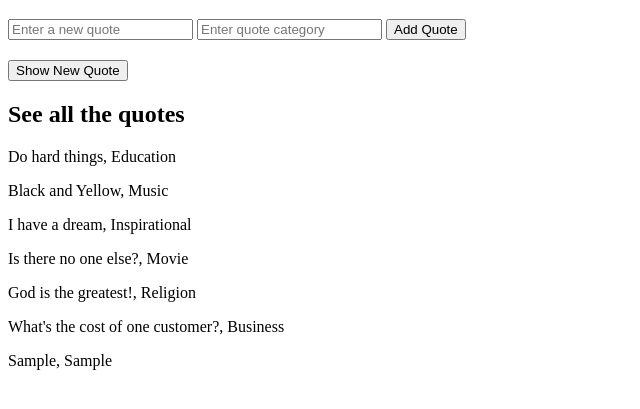
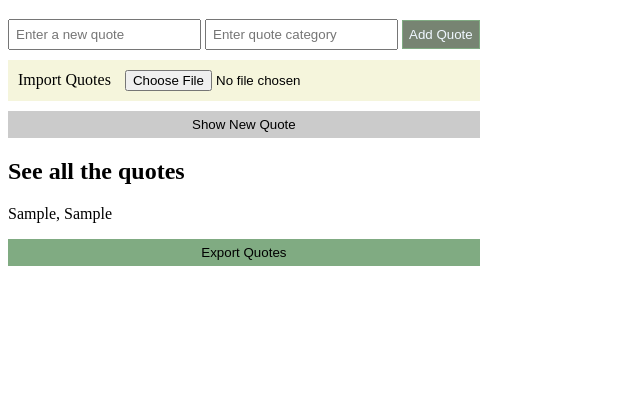
Before and after one commit to TheMSFlow/alx_fe_javascript, a plain HTML site: page dom-manipulation/index.html in a window 1280 px wide. Both pictures are taken after typing "Sample", "Sample" into the empty fields and a click on the button "Add Quote". Shown: the part 61-470 px from the top of the page, without its empty margins (0-640 px from the left). Drawn offline with Linux system fonts and the light colour scheme.

Commit message:
Finished task 1

```diff
--- a/dom-manipulation/index.html
+++ b/dom-manipulation/index.html
@@ -5,18 +5,21 @@
   <meta name="viewport" content="width=device-width, initial-scale=1.0">
   <title>Dynamic Quote Generator</title>
 </head>
-<body>
+<body style="width: fit-content;">
   <h1>Dynamic Quote Generator</h1>
   <div id="quoteDisplay"></div>
-  <div id="quoteCategory"></div>
   <div style="margin-bottom: 20px;"></div>
   <div>
-    <input id="newQuoteText" type="text" placeholder="Enter a new quote" />
-    <input id="newQuoteCategory" type="text" placeholder="Enter quote category" />
-    <button onclick="addQuote()">Add Quote</button>
+    <input style="padding: 6px;" id="newQuoteText" type="text" placeholder="Enter a new quote" />
+    <input style="padding: 6px;" id="newQuoteCategory" type="text" placeholder="Enter quote category" />
+    <button style="cursor: pointer; padding: 6px; border: solid 1px #80AB82; background-color: #778472; color: aliceblue;" onclick="addQuote()" id="addQuote">Add Quote</button>
   </div>
-  <div style="margin-bottom: 20px;"></div>
-  <button id="newQuote">Show New Quote</button>
+  <div style = "background-color: beige; margin-top: 10px";>
+    <label for="importFile" style="padding-left: 10px; cursor: pointer;">Import Quotes</label>
+    <input style = "padding: 10px; cursor: pointer;" type="file" id="importFile" accept=".json" onchange="importFromJsonFile(event)" />
+  </div>
+  <div style="margin-bottom: 10px;"></div>
+  <button id="newQuote" style="width: 100%; background-color: #cbcbcb; border: none; padding: 6px; cursor: pointer;">Show New Quote</button>
   <script src="script.js"></script>
 </body>
 </html>
--- a/dom-manipulation/script.js
+++ b/dom-manipulation/script.js
@@ -2,65 +2,118 @@ const quoteDisplay = document.getElementById('quoteDisplay');
 const quoteCategory = document.getElementById('quoteCategory');
 const newQuote = document.getElementById('newQuote');
 const newQuoteInput = document.getElementById('newQuoteText');
+const quoteList = document.createElement('div');
 
-let quotes = [
-    {text: "Do hard things" , category: "Education"},
-    {text: "Black and Yellow" , category: "Music"},
-    {text: "I have a dream" , category: "Inspirational"},
-    {text: "Is there no one else?" , category: "Movie"},
-    {text: "God is the greatest!" , category: "Religion"},
-    {text: "What's the cost of one customer?" , category: "Business"}
-]
-
-// Function to show random quote
-function showRandomQuote (){
-    const randomQuote = Math.floor(Math.random() * quotes.length)
-    return `${quotes[randomQuote].text}, ${quotes[randomQuote].category}`;
-}
-
-// Function to add new quote through form
-function createAddQuoteForm (text,category) {
-    const newQuote = {text,category};
-    quotes.push(newQuote);
-}
-
-// When the show new Quote button is clicked a random quote is displayed
-newQuote.addEventListener('click', () => {
-    quoteDisplay.innerHTML = showRandomQuote();
-});
+// Load quotes from localStorage or set an empty array
+let quotes = JSON.parse(localStorage.getItem('quotes')) || [];
 
 
-let quoteList = '';
 
 //function to display existing quotes
 function displayQuotes() {
-    if (!quoteList) {
-      quoteList = document.createElement('div');
+      const storedQuotes = JSON.parse(localStorage.getItem('quotes')) || [];
+      if(storedQuotes.length > 0){
         quoteList.innerHTML = `<h2> See all the quotes </h2>`;
         document.body.appendChild(quoteList);
-    }
-
-    quotes.forEach(quote => {
+        storedQuotes.forEach(quote => {
         const quoteElement = document.createElement('p');
         quoteElement.textContent = `${quote.text}, ${quote.category}`;
         quoteList.appendChild(quoteElement);
     });
+    console.log(storedQuotes);
+    showExportBtn();
+  } else {
+    return;
   }
+}
+
+   //Display quotes on refresh
+   displayQuotes();
+
+   //function to show export button
+  function showExportBtn (){
+    const storedQuotes = JSON.parse(localStorage.getItem('quotes')) || [];
+    const exportBtn = document.createElement('button');
+    exportBtn.textContent = 'Export Quotes';
+    exportBtn.classList.add('exportBtn');
+    quoteList.appendChild(exportBtn);
+    if(storedQuotes.length > 0){
+      exportBtn.style.display = 'block';
+      exportBtn.style.width = '100%';
+      exportBtn.style.border = 'none';
+      exportBtn.style.padding = '6px';
+      exportBtn.style.backgroundColor = '#80AB82';
+      exportBtn.style.cursor = 'pointer';
+
+      //export quotes function
+      exportBtn.addEventListener('click', () => {
+        const jsonContent = JSON.stringify(storedQuotes, null, 2); // Format JSON for better readability
+        const blob = new Blob([jsonContent], { type: 'application/json' });
+        const url = URL.createObjectURL(blob);
+        const link = document.createElement('a');
+        link.href = url;
+        link.download
+       = 'quotes.json';
+        link.click();
+        URL.revokeObjectURL(url);
+      });
+    } else {
+      exportBtn.style.display = 'none';
+    }
+  }
+
 
 // Function to add new quote and display in the DOM
 function addQuote(){
     let newEntry = {text: newQuoteInput.value, category: newQuoteCategory.value};
     quotes.push(newEntry);
-    console.log(quotes);
 
     const quoteElement = document.createElement('p');
     quoteElement.textContent = newEntry.text + ', ' + newEntry.category;
     quoteList.appendChild(quoteElement);
 
+    localStorage.setItem('quotes', JSON.stringify(quotes));
+
     newQuoteInput.value = '';
     newQuoteCategory.value = '';
-
+    displayQuotes();
 }
 
-// Initial display of quotes
+// Function to show random quote
+function showRandomQuote (){
+  JSON.parse(localStorage.getItem('quotes'))
+      const randomQuote = Math.floor(Math.random() * quotes.length)
+      return `${quotes[randomQuote].text}, ${quotes[randomQuote].category}`;
+};
+
+
+// Random quote event listener
+newQuote.addEventListener('click', () => {
+  quoteDisplay.innerHTML = showRandomQuote();
+});
+
+//Listen for Enter key to submit new quote
+document.body.addEventListener('keydown', e => {
+  if(e.key === 'Enter'){
+    addQuote();
+  }
+});
+
+//function to save imported quotes to local storage
+function saveQuotes() {
+  const stringifiedQuotes = JSON.stringify(quotes);
+  localStorage.setItem('quotes', stringifiedQuotes);
   displayQuotes();
+}
+
+//Import Json file function
+function importFromJsonFile(event) {
+  const fileReader = new FileReader();
+  fileReader.onload = function(event) {
+    const importedQuotes = JSON.parse(event.target.result);
+    quotes.push(...importedQuotes);
+    saveQuotes();
+    alert('Quotes imported successfully!');
+  };
+  fileReader.readAsText(event.target.files[0]);
+}
```
Lines whose indentation alone changed are shown as unchanged.
